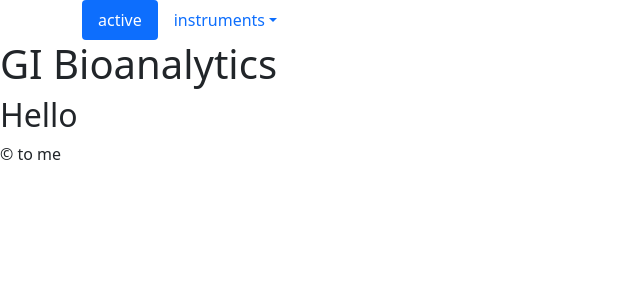
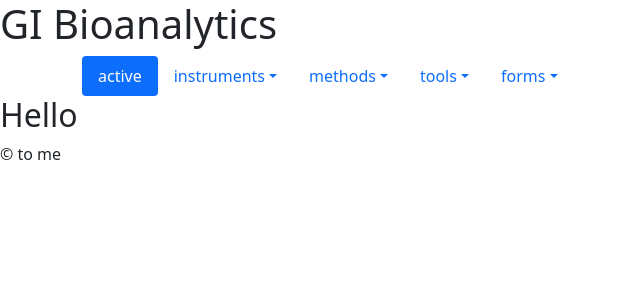
Before and after one commit to jmorim/jmorim.github.io, a Jekyll site: the page built from index.markdown, in a window 1280 px wide. Shown: the top 300 px of the page, without its empty margins (0-640 px from the left). Built offline with Jekyll 4.4.1, drawn with Linux system fonts in a browser that asks for light colours.

Commit message:
move navbar to header file

```diff
--- a/_config.yml
+++ b/_config.yml
@@ -30,7 +30,7 @@ twitter_username: jekyllrb
 github_username:  jekyll
 
 # Build settings
-theme: jekyll-theme-minimal
+#theme: jekyll-theme-minimal
 plugins:
   - jekyll-feed
   - jekyll-remote-theme
--- a/_includes/header.html
+++ b/_includes/header.html
@@ -0,0 +1,37 @@
+<h1>{{ page.title }}</h1>
+  <nav class="container page__nav" id="navigation">
+    <ul class="nav nav-pills page__nav-inner" id="navbar">
+      <li class="nav-item">
+        <a class="nav-link active" aria-current="page" href="#">active</a>
+      </li>
+      <li class="nav-item dropdown">
+        <a class="nav-link dropdown-toggle" data-bs-toggle="dropdown" href="#" role="button" aria-expanded="false">instruments</a>
+        <ul class="dropdown-menu">
+          <li><a class="dropdown-item" href="#">HPLC-A</a></li>
+          <li><a class="dropdown-item" href="#">HPLC-B (LC/MS)</a></li>
+          <li><a class="dropdown-item" href="#">HPLC-D</a></li>
+          <li><a class="dropdown-item" href="#">HPLC-I</a></li>
+          <li><a class="dropdown-item" href="#">UPLC/TOF</a></li>
+          <li><a class="dropdown-item" href="#">HPLC/QQQ</a></li>
+        </ul>
+      </li>
+      <li class="nav-item dropdown">
+        <a class="nav-link dropdown-toggle" data-bs-toggle="dropdown" href="#" role="button" aria-expanded="false">methods</a>
+        <ul class="dropdown-menu">
+          <li><a class="dropdown-item" href="#">drugs</a></li>
+        </ul>
+      </li>
+      <li class="nav-item dropdown">
+        <a class="nav-link dropdown-toggle" data-bs-toggle="dropdown" href="#" role="button" aria-expanded="false">tools</a>
+        <ul class="dropdown-menu">
+          <li><a class="dropdown-item" href="https://morimoto.shinyapps.io/platemapr">platemapr</a></li>
+        </ul>
+      </li>
+      <li class="nav-item dropdown">
+        <a class="nav-link dropdown-toggle" data-bs-toggle="dropdown" href="#" role="button" aria-expanded="false">forms</a>
+        <ul class="dropdown-menu">
+          <li><a class="dropdown-item" href="/forms">submit a request</a></li>
+        </ul>
+      </li>
+    </ul>
+  </nav>
--- a/_layouts/default.html
+++ b/_layouts/default.html
@@ -5,23 +5,10 @@
     <meta name="viewport" content="width=device-width, intitial-scale=1">
     <title>{{ page.title }}</title>
     <link href="https://cdn.jsdelivr.net/npm/bootstrap@5.1.2/dist/css/bootstrap.min.css" rel="stylesheet" integrity="sha384-uWxY/CJNBR+1zjPWmfnSnVxwRheevXITnMqoEIeG1LJrdI0GlVs/9cVSyPYXdcSF" crossorigin="anonymous">
-    <!-- <link rel="stylesheet" href="/assets/css/style.css"> -->
   </head>
-<!--   <nav class="container page__nav" id="navigation">
-    <ul class="nav nav-pills page__nav-inner" id="navbar">
-      <li role="presentation" class="dropdown dropdown--navbar page__nav-hidden-mobile page__btn-nav-root">
-        <a class="dropdown-toggle" href="#" role="button">
-          "instruments "
-          <span class="caret "></span>"
-        </a>
-        <li class="dropdown-menu dropdown-menu--top">
-          <a href="/instruments/list" id="instruments">instruments</a>
-        </li>
-      <li><a href="/forms" id="forms">forms</a></li>
-      <li><a href="https://morimoto.shinyapps.io/platemapr" id="tools">tools</a></li>
-    </ul>
-  </nav> -->
   <body>
+    {% include header.html %}
+    <!-- <h1>{{ page.title }}</h1>
   <nav class="container page__nav" id="navigation">
     <ul class="nav nav-pills page__nav-inner" id="navbar">
       <li class="nav-item">
@@ -38,26 +25,26 @@
           <li><a class="dropdown-item" href="#">HPLC/QQQ</a></li>
         </ul>
       </li>
-      <!-- <div class="dropdown">
-        <button class="btn btn-secondary dropdown-toggle" type="button" id="instruments" data-bs-toggle="dropdown" aria-expanded="false">
-          instruments
-        </button>
-        <ul class="dropdown-menu" aria-labelledby="instruments">
-          <li><a class="dropdown-item" href="#">HPLC-A</a></li>
+      <li class="nav-item dropdown">
+        <a class="nav-link dropdown-toggle" data-bs-toggle="dropdown" href="#" role="button" aria-expanded="false">methods</a>
+        <ul class="dropdown-menu">
+          <li><a class="dropdown-item" href="#">drugs</a></li>
         </ul>
-        <button class="btn btn-secondary dropdown-toggle" type="button" id="tools" data-bs-toggle="dropdown" aria-expanded="false">
-          tools
-        </button>
-        <ul class="dropdown-menu" aria-labelledby="tools">
+      </li>
+      <li class="nav-item dropdown">
+        <a class="nav-link dropdown-toggle" data-bs-toggle="dropdown" href="#" role="button" aria-expanded="false">tools</a>
+        <ul class="dropdown-menu">
           <li><a class="dropdown-item" href="https://morimoto.shinyapps.io/platemapr">platemapr</a></li>
         </ul>
-      </div> -->
-<!--       <li role="presentation" data-page="index.html" class="page__nav-hidden-mobile page__btn-nav-root active block">
-        <a href="index.html" class="nav__link">Home</a>
-      </li> -->
+      </li>
+      <li class="nav-item dropdown">
+        <a class="nav-link dropdown-toggle" data-bs-toggle="dropdown" href="#" role="button" aria-expanded="false">forms</a>
+        <ul class="dropdown-menu">
+          <li><a class="dropdown-item" href="/forms">submit a request</a></li>
+        </ul>
+      </li>
     </ul>
-  </nav>
-    <h1>{{ page.title }}</h1>
+  </nav> -->
     <section>
       {{ content }}
     </section>
```
